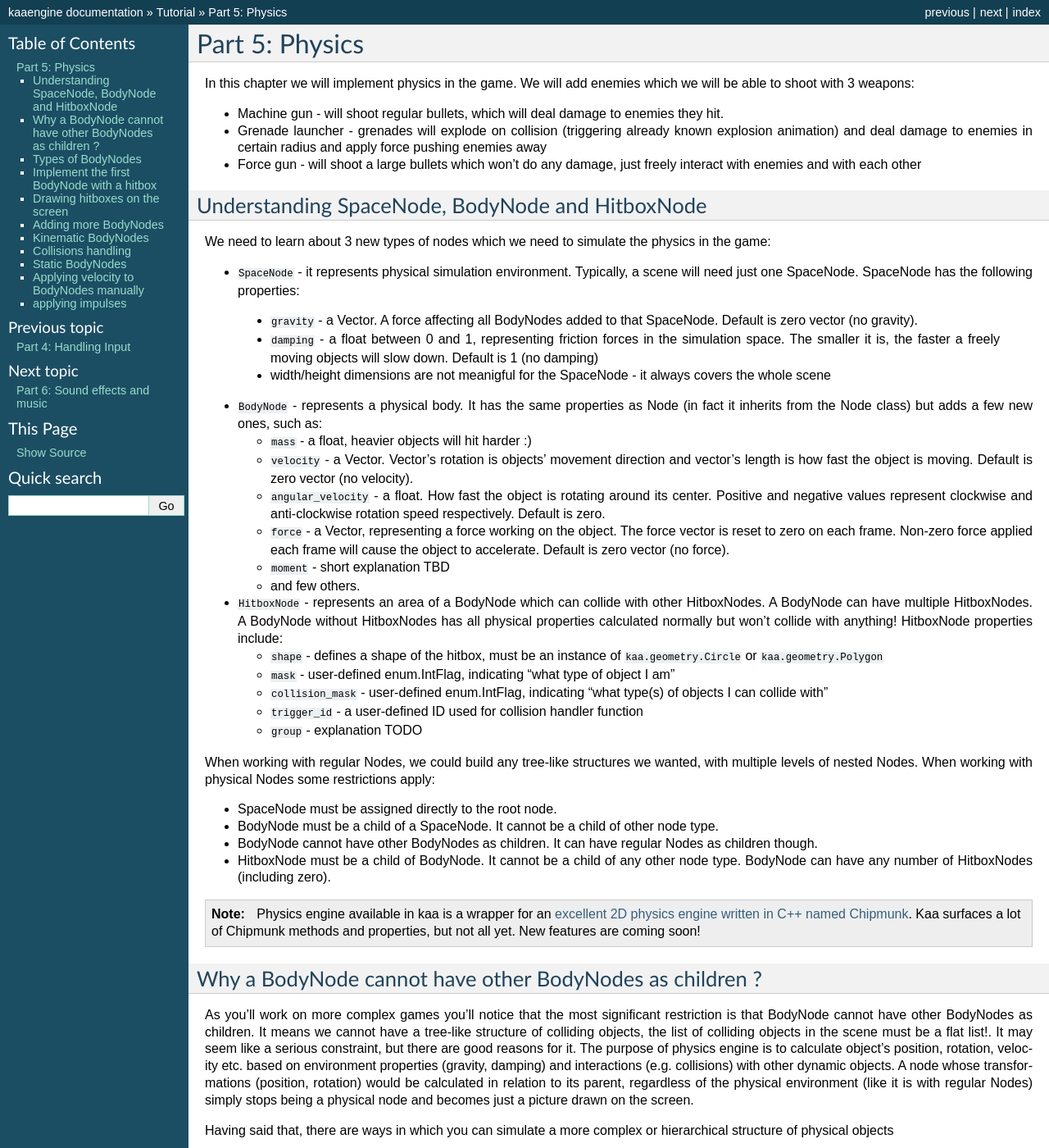
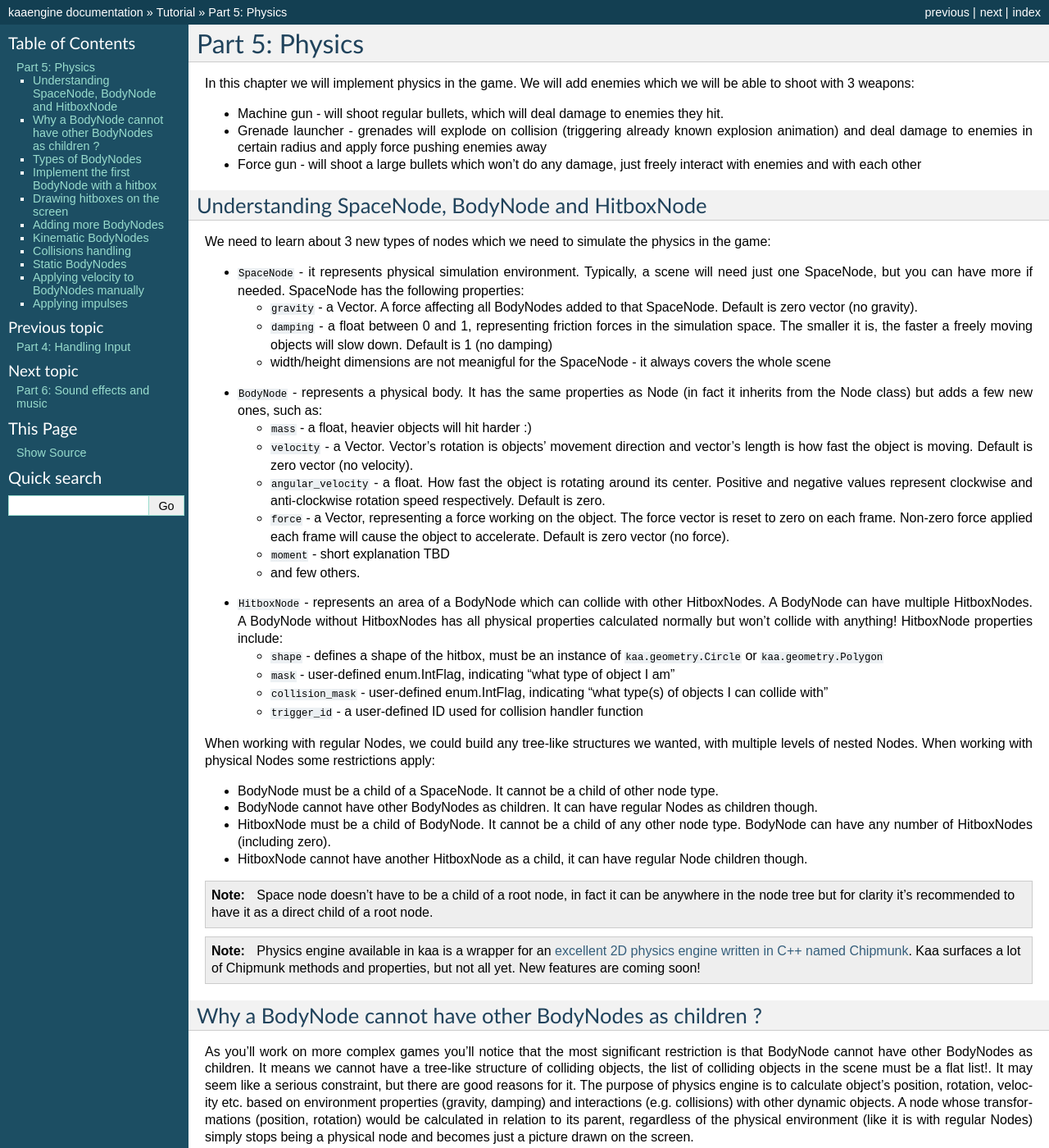
Before and after one commit to kaaengine/kaa, a Sphinx documentation site: the page built from docs/tutorial/part05.rst, in a window 1280 px wide and 1400 px high. Shown: the whole window at 82% size. Built offline with Sphinx 7.4.7, drawn with Linux system fonts in a browser that asks for light colours; some of the changed text lies outside the part shown.

Commit message:
tutorial doc amendments

```diff
--- a/docs/tutorial/part02.rst
+++ b/docs/tutorial/part02.rst
@@ -420,9 +420,6 @@ with their child nodes and so on, recursively.
 **IMPORTANT**: after deleting a node you should not call any of its method or access any of its properties!
 Working with deleted nodes is a common mistake for new kaa users. It's very hard to track because it will produce
 non deterministic efects as the game runs, eventually leading to a segmentation fault and a brutal crash to desktop.
-There is a debug build of kaa engine which tracks for this kind of issues much
-better, producing warnings in runtime. It comes at a cost of lower performance. To learn more about using the debug
-version of kaa engine.... (article TODO!)
 
 
 End of Part 2 - full code
--- a/docs/tutorial/part05.rst
+++ b/docs/tutorial/part05.rst
@@ -13,11 +13,15 @@ Understanding SpaceNode, BodyNode and HitboxNode
 
 We need to learn about 3 new types of nodes which we need to simulate the physics in the game:
 
-* :code:`SpaceNode` - it represents physical simulation environment. Typically, a scene will need just one SpaceNode. SpaceNode has the following properties:
+* :code:`SpaceNode` - it represents physical simulation environment. Typically, a scene will need just one SpaceNode, but you can have more if needed. SpaceNode has the following properties:
 
- * :code:`gravity` - a Vector. A force affecting all BodyNodes added to that SpaceNode. Default is zero vector (no gravity).
- * :code:`damping` - a float between 0 and 1, representing friction forces in the simulation space. The smaller it is, the faster a freely moving objects will slow down. Default is 1 (no damping)
- * width/height dimensions are not meanigful for the SpaceNode - it always covers the whole scene
+  * :code:`gravity` - a Vector. A force affecting all BodyNodes added to that SpaceNode. Default is zero vector (no gravity).
+  * :code:`damping` - a float between 0 and 1, representing friction forces in the simulation space. The smaller it is, the faster a freely moving objects will slow down. Default is 1 (no damping)
+  * width/height dimensions are not meanigful for the SpaceNode - it always covers the whole scene
+
+.. raw:: html
+
+	<p></p>
 
 * :code:`BodyNode` - represents a physical body. It has the same properties as Node (in fact it inherits from the Node class) but adds a few new ones, such as:
 
@@ -28,20 +32,27 @@ We need to learn about 3 new types of nodes which we need to simulate the physic
   * :code:`moment` - short explanation TBD
   * and few others.
 
+.. raw:: html
+
+	<p></p>
+
 * :code:`HitboxNode` - represents an area of a BodyNode which can collide with other HitboxNodes. A BodyNode can have multiple HitboxNodes. A BodyNode without HitboxNodes has all physical properties calculated normally but won't collide with anything! HitboxNode properties include:
 
   * :code:`shape` - defines a shape of the hitbox, must be an instance of :code:`kaa.geometry.Circle` or :code:`kaa.geometry.Polygon`
   * :code:`mask` - user-defined enum.IntFlag, indicating "what type of object I am"
   * :code:`collision_mask` - user-defined enum.IntFlag, indicating "what type(s) of objects I can collide with"
   * :code:`trigger_id` - a user-defined ID used for collision handler function
-  * :code:`group` - explanation TODO
 
 When working with regular Nodes, we could build any tree-like structures we wanted, with multiple levels of nested Nodes. When working with physical Nodes some restrictions apply:
 
-* SpaceNode must be assigned directly to the root node.
 * BodyNode must be a child of a SpaceNode. It cannot be a child of other node type.
 * BodyNode cannot have other BodyNodes as children. It can have regular Nodes as children though.
 * HitboxNode must be a child of BodyNode. It cannot be a child of any other node type. BodyNode can have any number of HitboxNodes (including zero).
+* HitboxNode cannot have another HitboxNode as a child, it can have regular Node children though.
+
+.. note::
+
+	Space node doesn't have to be a child of a root node, in fact it can be anywhere in the node tree but for clarity it's recommended to have it as a direct child of a root node.
 
 .. note::
 
@@ -166,9 +177,9 @@ number) - the meaning of this ID will also become clear soon.
 
 A few important remarks about Polygons of hitboxes:
 
-* they must be closed (the first and the last point must be the same)
 * `they must be convex <https://www.google.pl/search?q=convex+shape&tbm=isch&source=univ&sa=X&ved=2ahUKEwjr9pnJ5M7lAhW9AhAIHeVXCRMQsAR6BAgJEAE&biw=1920&bih=967>`_
 * Polygon's coordinates are relative to the node origin
+* they don't need to be closed - the first and the last point don't have to be the same. Kaa will close them automatically.
 
 Run the game and make sure everything works. The gameplay did not change at all, but our hero is now a physical object!
 
@@ -561,6 +572,10 @@ Collision handler function always has the three parameters:
     * :code:`kaa.physics.CollisionPhase.post_solve` - like pre_solve, but called after the engine calculates the physics for the objects.
     * :code:`kaa.physics.CollisionPhase.separate` - indicates that hitboxes of our two objects have separated - the collision has ended
 
+.. raw:: html
+
+	<p></p>
+
 * two "collision_pair" objects, corresponding with trigger_ids. Each collision pair object has two properties:
 
   * :code:`body` - referencing :code:`BodyNode` which collided
@@ -796,7 +811,7 @@ they need to decelerate and accelerate again. To lower the inertia you may incre
 freely moving enemies you may increase damping. Feel free to experiment with different values.
 
 
-applying impulses
+Applying impulses
 ~~~~~~~~~~~~~~~~~
 
 Sometimes we don't want to apply velocity each frame. Instead we want to generate a single impulse that will affect
```
Also changed, not shown: other parts of docs/tutorial/part05.rst (+1 -1 lines).
